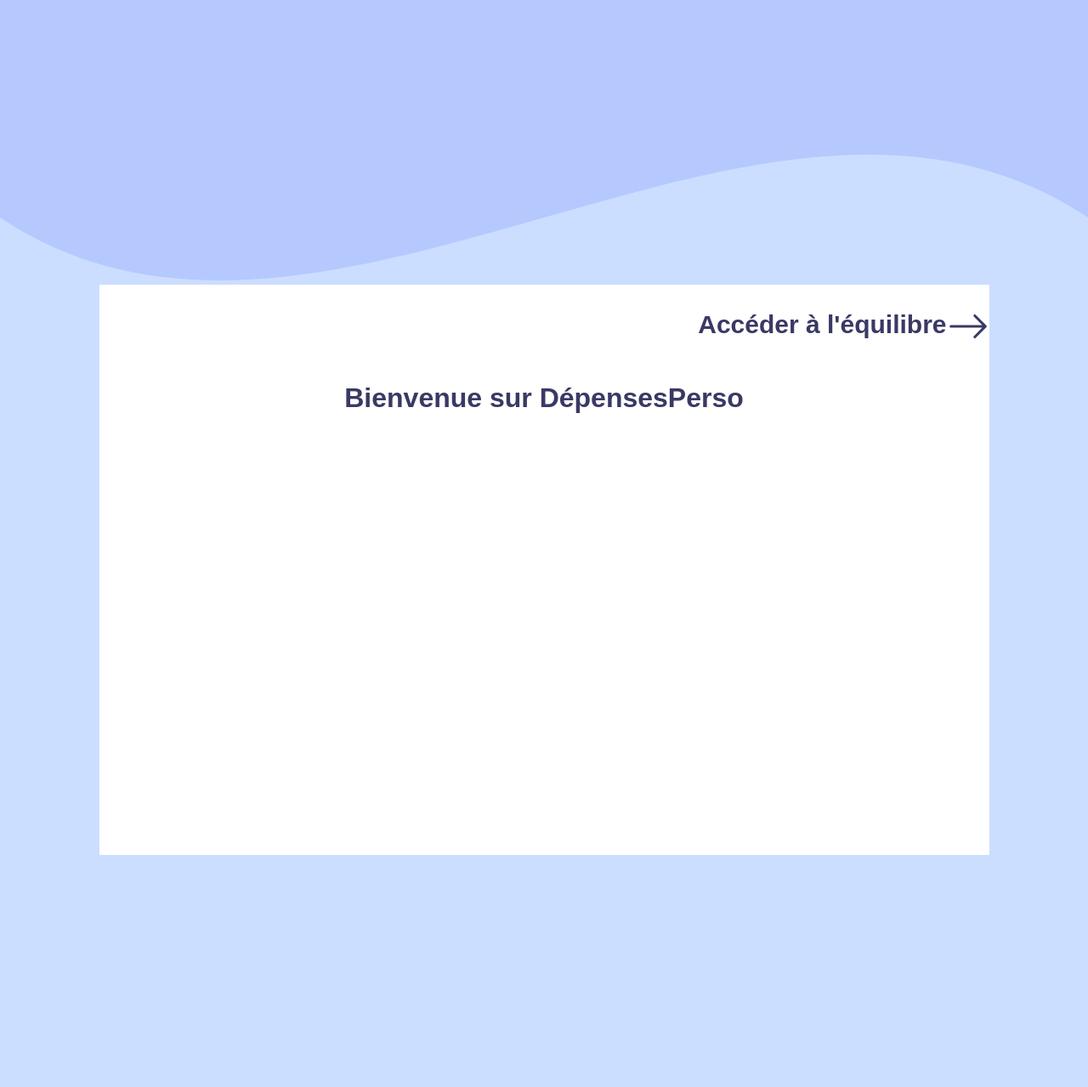
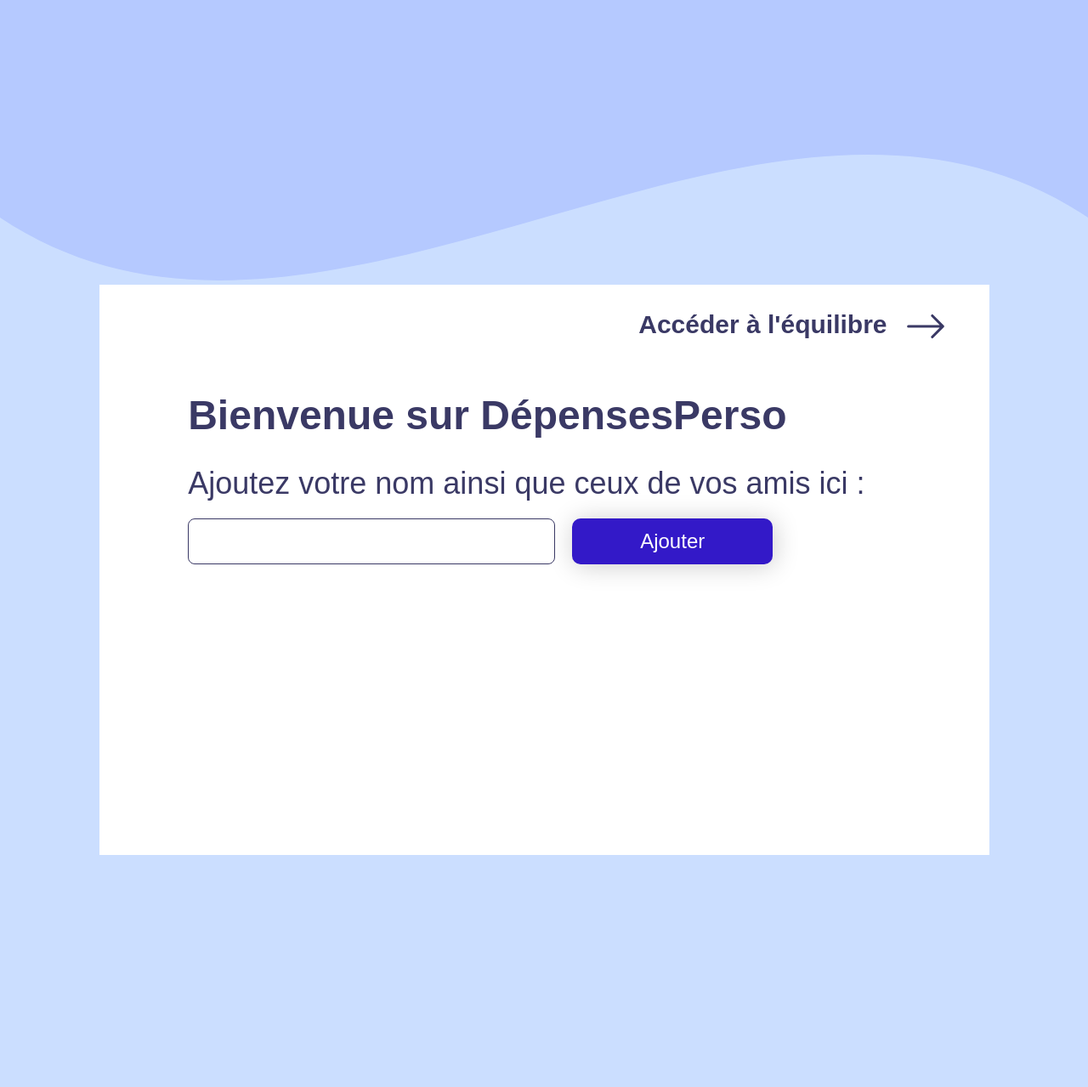
Before and after one commit to alessdangelo/p_appro-01_spendings, a Django app: page /depensesPerso/ in a window 1280 px wide. Shown: the top 1279 px of the page at 85% size. Run offline with Django 4.2, Linux system fonts and the light colour scheme.

Commit message:
Styling index.html

```diff
--- a/P_APPRO/DepensesPerso/static/css/style.css
+++ b/P_APPRO/DepensesPerso/static/css/style.css
@@ -11,8 +11,9 @@
     --backroundColor1: #b5c9ff;
     --backroundColor2: #cbdeff;
 
-    --violetGrey: #f5f5fc;
+    --violetGrey: #F0F0F8;
     --mainGrey: #838383;
+    --white: #FFFFFF;
 }
 
 /* Global style */
@@ -44,7 +45,7 @@ html, body {
     fill: var(--backroundColor1);
 }
 
-.content {
+.backgroundContent {
     background-color: white;
     position: absolute;
     width: 1047px;
@@ -52,7 +53,6 @@ html, body {
     display: flex;
     flex-direction: column;
     align-items: center;
-    margin: 10px 50px;
 }
 
 .mainContainer {
@@ -66,7 +66,7 @@ html, body {
     width: 100%;
     display: flex;
     justify-content: right;
-    margin: 20px;
+    margin: 20px 0;
 }
 
 .arrowContainer a {
@@ -74,6 +74,7 @@ html, body {
     align-items: center;
     color: var(--textColor);
     text-decoration: none;
+    margin: 0 50px 0 0;
 }
 
 .arrowIconContainer {
@@ -90,5 +91,60 @@ html, body {
     color: var(--textColor);
     font-weight: 600;
     font-size: 30px;
-    margin: 0;
+    margin: 0 20px 0 0;
 }
+
+.content {
+    width: 80%;
+    height: 100%;
+    margin: 0 105px 0 105px;
+}
+
+.contentTitle h1 {
+    font-weight: 700;
+    font-size: 48px;
+}
+
+.labelHome {
+    font-weight: 400;
+    font-size: 36px;
+}
+
+.textInputHome input {
+    width: 418px;
+    height: 50px;
+    border-radius: 8px;
+    border: 1px solid var(--textColor);
+    font-size: 28px;
+    padding-left: 10px;
+}
+
+.textInputHome, .submitInputHome {
+    height: 54px;
+}
+
+.submitInputHome input {
+    width: 236px;
+    height: 54px;
+    background: var(--mainColor);
+    box-shadow: 2px 2px 30px rgba(0, 0, 0, 0.2);
+    border-radius: 10px;
+    border: 0;
+    color: var(--white);
+    font-weight: 400;
+    font-size: 24px;
+}
+
+.submitInputHome input:hover {
+
+    cursor: pointer;
+}
+
+.submitInputHome {
+    margin: 0 0 0 20px;
+}
+
+.inputHome {
+    display: flex;
+    margin: 20px 0 0 0;
+}
--- a/P_APPRO/DepensesPerso/templates/base.html
+++ b/P_APPRO/DepensesPerso/templates/base.html
@@ -18,7 +18,7 @@
                 </div>
             </div>
 
-            <div class="content">
+            <div class="backgroundContent">
                 {% block content %}
                 {% endblock %}
             </div>
--- a/P_APPRO/DepensesPerso/templates/index.html
+++ b/P_APPRO/DepensesPerso/templates/index.html
@@ -13,5 +13,24 @@
         </div>
     </a>
 </div>
-<h1>Bienvenue sur DépensesPerso</h1>
+<div class="content">
+    <div class="contentTitle">
+        <h1>Bienvenue sur DépensesPerso</h1>
+    </div>
+    <div class="addForm">
+        <form method="" action="">
+            <div class="labelHome">
+                <label>Ajoutez votre nom ainsi que ceux de vos amis ici :</label>
+            </div>
+            <div class="inputHome">
+                <div class="textInputHome">
+                    <input type="text">
+                </div>
+                <div class="submitInputHome">
+                    <input type="submit" value="Ajouter">
+                </div>
+            </div>
+        </form>
+    </div>
+</div>
 {% endblock content %}
```
